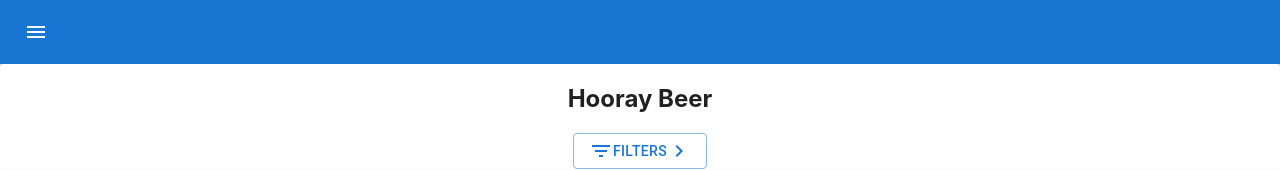
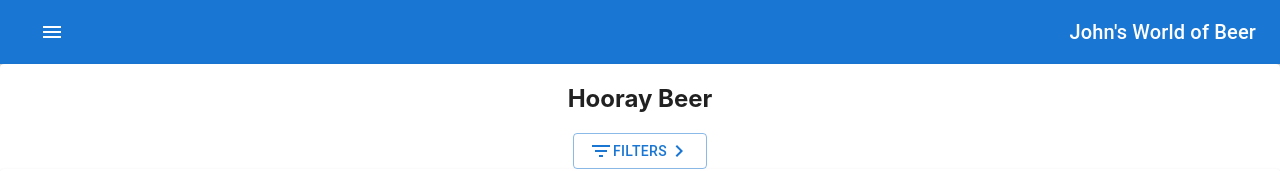
Before and after one commit to Retrojb/Beer-Table-Example, a React (Create React App) app: page / in a window 1280 px wide. Shown: the top 171 px of the page. Built offline with nearby package versions, Linux system fonts and the light colour scheme; no server answers.

Commit message:
chore/updated folder structure

```diff
--- a/src/App.js
+++ b/src/App.js
@@ -1,6 +1,6 @@
 import './App.css';
-import BeerTable from './components/BeerTable.js';
-import NavBar from './components/NavBar';
+import BeerTable from './components/Tables/BeerTable.js';
+import NavBar from './components/Shared/NavBar';
 
 function App() {
 
--- a/src/components/NavBar.js
+++ /dev/null
@@ -1,35 +0,0 @@
-import React from 'react'
-import { styled, alpha } from '@mui/material/styles';
-import AppBar from '@mui/material/AppBar';
-import Box from '@mui/material/Box';
-import Toolbar from '@mui/material/Toolbar';
-import IconButton from '@mui/material/IconButton';
-import Typography from '@mui/material/Typography';
-import InputBase from '@mui/material/InputBase';
-import Badge from '@mui/material/Badge';
-import MenuItem from '@mui/material/MenuItem';
-import Menu from '@mui/material/Menu';
-import MenuIcon from '@mui/icons-material/Menu';
-import SearchIcon from '@mui/icons-material/Search';
-
-const NavBar = () => {
-    return (
-        <Box sx={{ flexGrow: 1}} >
-            <AppBar position="static">
-                <Toolbar>
-                    <IconButton
-                        size="large"
-                        edge="start"
-                        color="inherit"
-                        aria-label="open menu"
-                        sx={{ mr: 2}}
-                    >
-                        <MenuIcon />
-                    </IconButton>
-                </Toolbar>
-            </AppBar>
-        </Box>
-    )
-}
-
-export default NavBar
--- /dev/null
+++ b/src/components/Shared/NavBar.js
@@ -0,0 +1,80 @@
+import React, { useState } from 'react'
+import { styled, alpha } from '@mui/material/styles';
+import AppBar from '@mui/material/AppBar';
+import Box from '@mui/material/Box';
+import Toolbar from '@mui/material/Toolbar';
+import IconButton from '@mui/material/IconButton';
+import Typography from '@mui/material/Typography';
+import InputBase from '@mui/material/InputBase';
+import Badge from '@mui/material/Badge';
+import MenuItem from '@mui/material/MenuItem';
+import Menu from '@mui/material/Menu';
+import MenuIcon from '@mui/icons-material/Menu';
+import SearchIcon from '@mui/icons-material/Search';
+
+/*
+* @TODO:
+    add Navigation
+    make name a redirect to home
+ */
+const NavBar = () => {
+
+    const [ anchorEl, setAnchorEl] = useState(null);
+
+    const isMenuOpen = Boolean(anchorEl);
+
+    const handleMenuClosed = ( ) => {
+        setAnchorEl(null);
+    }
+
+    const handleOpenMenu = (event) => {
+        setAnchorEl(event.currentTarget);
+    }
+
+    const renderMenu = (
+        <Menu
+            anchorEl={anchorEl}
+            anchorOrigin={{ vertical: 'top', horizontal: 'left' }}
+            id="nav-bar-menu"
+            keepMounted
+            transformOrigin={{ vertical: 'top', horizontal: 'left' }}
+            open={isMenuOpen}
+            onClose={handleMenuClosed}
+        >
+            <MenuItem onClick={handleMenuClosed}>Home</MenuItem>
+            <MenuItem onClick={handleMenuClosed}>Beer Table</MenuItem>
+        </Menu>
+    );
+
+    return (
+        <Box sx={{ flexGrow: 1}} >
+            <AppBar position="static">
+                <Toolbar>
+                    <MenuItem onClick={handleOpenMenu}>
+                        <IconButton
+                            size="large"
+                            edge="start"
+                            color="inherit"
+                            aria-label="open menu"
+                            sx={{ mr: 2}}
+                        >
+                            <MenuIcon />
+                        </IconButton>
+                    </MenuItem>
+                    <Box sx={{ flexGrow: 1 }} />
+                    <Typography
+                        variant="h6"
+                        noWrap
+                        component="div"
+                        sx={{ display: { xs: 'none', sm: 'block' } }}
+                    >
+                        John's World of Beer
+                    </Typography>
+                </Toolbar>
+            </AppBar>
+            {renderMenu}
+        </Box>
+    )
+}
+
+export default NavBar
--- a/src/components/TableHeader.js
+++ b/src/components/Tables/TableHeader.js
@@ -5,7 +5,7 @@ import TableRow from '@mui/material/TableRow';
 import TableSortLabel from '@mui/material/TableSortLabel';
 import { visuallyHidden } from '@mui/utils';
 import { Box } from '@mui/system';
-import { BeerTableColumns } from '../utils/BeerTableColumns';
+import { BeerTableColumns } from '../../utils/BeerTableColumns';
 
 const TableHeader = (props) => {
     const { onRequestSort } = props;
```
Also changed, not shown: src/components/Tables/BeerTable.js (renamed from src/components/BeerTable.js, +3 -4 lines), src/components/Cards/BeerCard.js (renamed from src/components/BeerCard.js), src/components/Tables/TableFilter.js (renamed from src/components/TableFilter.js), 1 other file (tests, documents, lock files or other folders).
